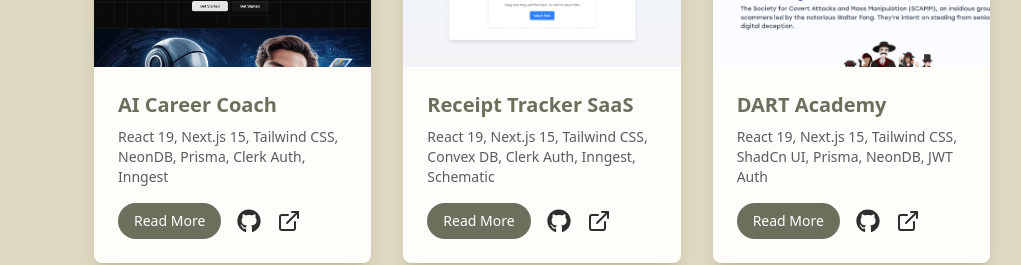
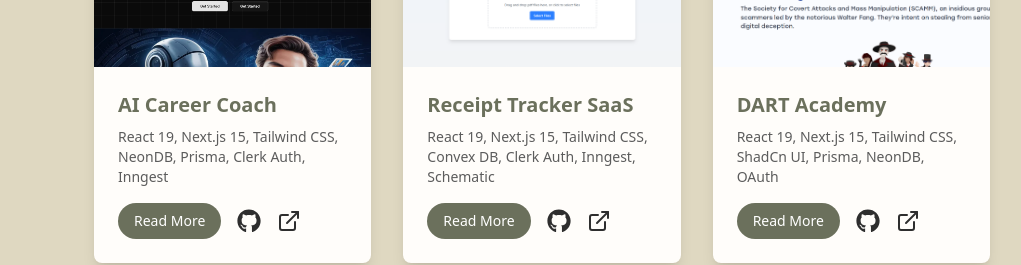
Before and after one commit to KriishT/kriish-website, a React (Vite) app: page / in a window 1280 px wide. Shown: the part 2940-3205 px from the top of the page, without its empty margins (98-1119 px from the left). Built offline with nearby package versions, Linux system fonts and the light colour scheme.

Commit message:
jwt -> OAuth

```diff
--- a/src/App.tsx
+++ b/src/App.tsx
@@ -79,7 +79,7 @@ export default function PortfolioHomepage() {
       title: "DART Academy",
       image: DART,
       shortDesc:
-        "React 19, Next.js 15, Tailwind CSS, ShadCn UI, Prisma, NeonDB, JWT Auth",
+        "React 19, Next.js 15, Tailwind CSS, ShadCn UI, Prisma, NeonDB, OAuth",
       fullDesc: `An AI-driven expense management platform built on Next.js 15 and TypeScript, featuring secure Server Components, Server Actions, and an optimized App Router. It offers drag-and-drop receipt uploads (powered by DND Kit), OCR-based data extraction, and AI-agent–driven categorization—all wrapped in a responsive Tailwind CSS/Shadcn UI with smooth animations and robust error handling. Authentication and user management are handled by Clerk; subscription plans, feature flags (via Schematic HQ), usage-based pricing, and permission gating ensure a scalable SaaS model with clear upgrade paths. Continuous event orchestration with Inngest ties it all together for reliable, end-to-end processing.
                   `,
       github: "",
```
